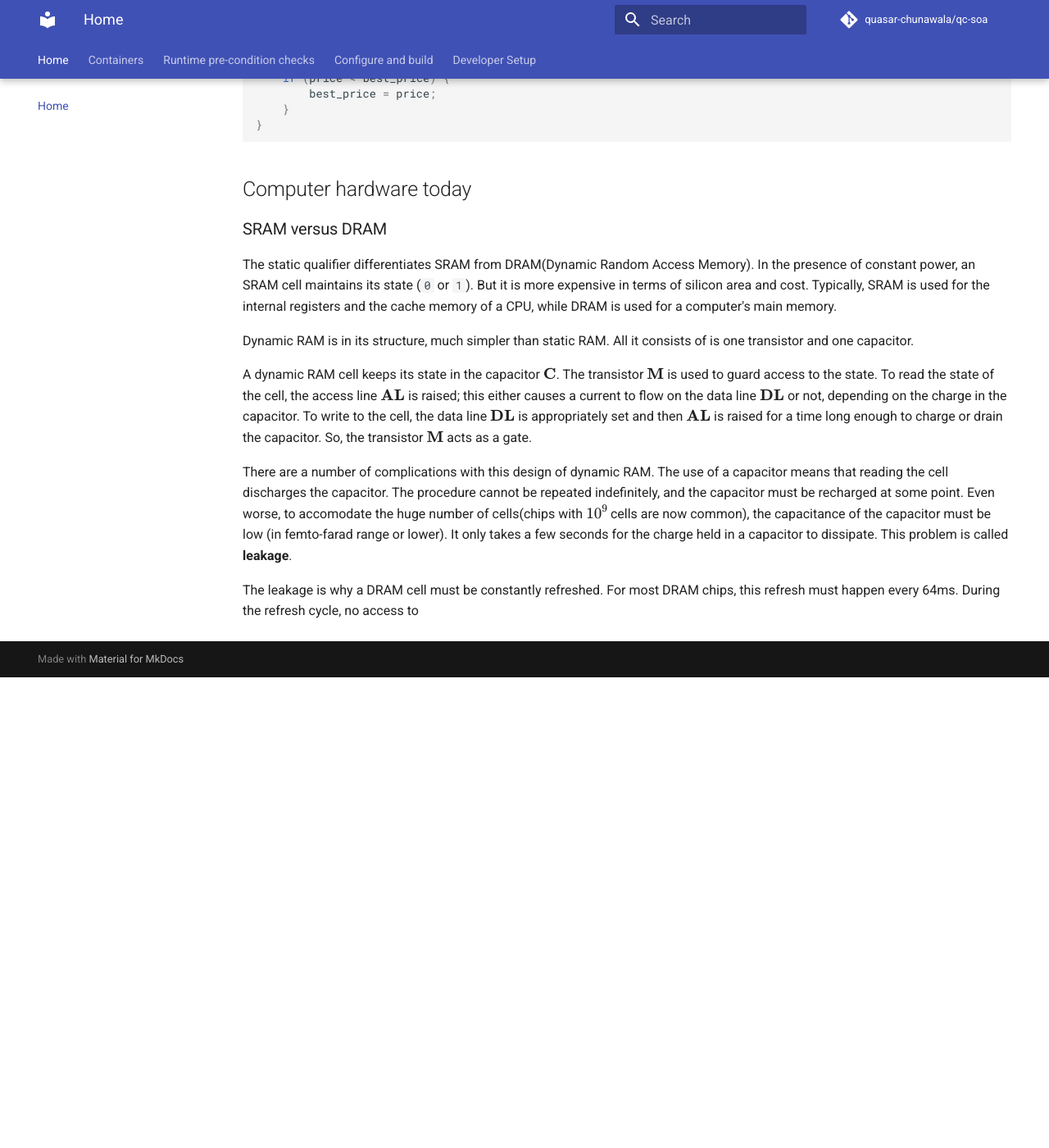
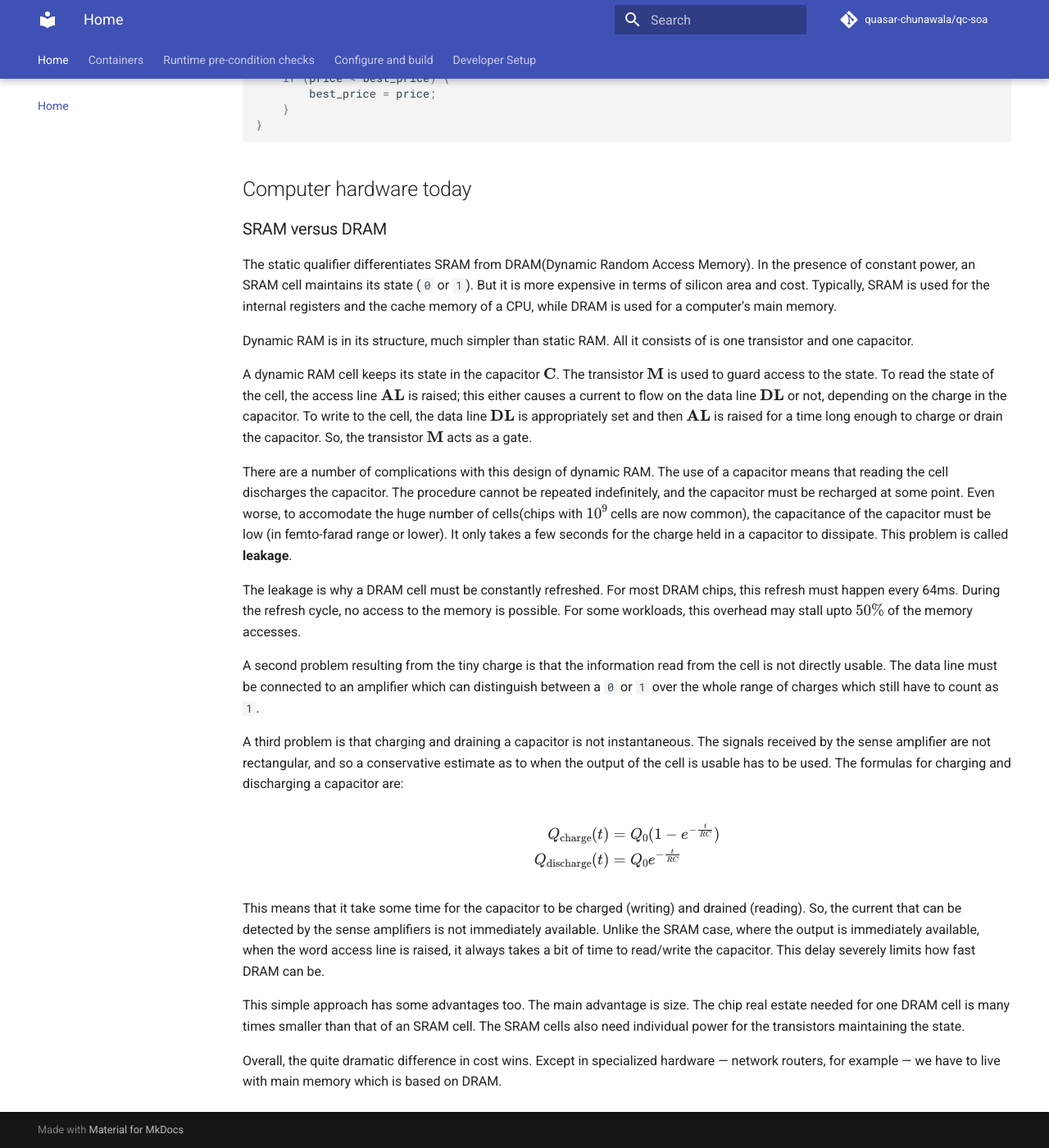
Before and after one commit to quasar-chunawala/qc-soa, an MkDocs documentation site: the page built from docs/index.md, in a window 1280 px wide and 1400 px high, scrolled down 4001 px. Shown: the whole window at 82% size. Built offline with MkDocs 1.6.1 and Material for MkDocs 9.7.7, drawn with Linux system fonts in a browser that asks for light colours; comment, search, counter and statistics services are not loaded; before the commit the page ends 4827 px from its top, so only the background shows below that.

Commit message:
Update docs

```diff
--- a/docs/index.md
+++ b/docs/index.md
@@ -161,4 +161,21 @@ A dynamic RAM cell keeps its state in the capacitor $\textbf{C}$. The transistor
 
 There are a number of complications with this design of dynamic RAM. The use of a capacitor means that reading the cell discharges the capacitor. The procedure cannot be repeated indefinitely, and the capacitor must be recharged at some point. Even worse, to accomodate the huge number of cells(chips with $10^9$ cells are now common), the capacitance of the capacitor must be low (in femto-farad range or lower). It only takes a few seconds for the charge held in a capacitor to dissipate. This problem is called **leakage**.
 
-The leakage is why a DRAM cell must be constantly refreshed. For most DRAM chips, this refresh must happen every 64ms. During the refresh cycle, no access to
+The leakage is why a DRAM cell must be constantly refreshed. For most DRAM chips, this refresh must happen every 64ms. During the refresh cycle, no access to the memory is possible. For some workloads, this overhead may stall upto $50\%$ of the memory accesses.
+
+A second problem resulting from the tiny charge is that the information read from the cell is not directly usable. The data line must be connected to an amplifier which can distinguish between a `0` or `1` over the whole range of charges which still have to count as `1`.
+
+A third problem is that charging and draining a capacitor is not instantaneous. The signals received by the sense amplifier are not rectangular, and so a conservative estimate as to when the output of the cell is usable has to be used. The formulas for charging and discharging a capacitor are:
+
+$$
+\begin{align*}
+Q_{\text{charge}}(t) &= Q_0(1 - e^{-\frac{t}{RC}}) \\
+Q_{\text{discharge}}(t) &= Q_0e^{-\frac{t}{RC}}
+\end{align*}
+$$
+
+This means that it take some time for the capacitor to be charged (writing) and drained (reading). So, the current that can be detected by the sense amplifiers is not immediately available. Unlike the SRAM case, where the output is immediately available, when the word access line is raised, it always takes a bit of time to read/write the capacitor. This delay severely limits how fast DRAM can be.
+
+This simple approach has some advantages too. The main advantage is size. The chip real estate needed for one DRAM cell is many times smaller than that of an SRAM cell. The SRAM cells also need individual power for the transistors maintaining the state.
+
+Overall, the quite dramatic difference in cost wins. Except in specialized hardware — network routers, for example — we have to live with main memory which is based on DRAM.
```
